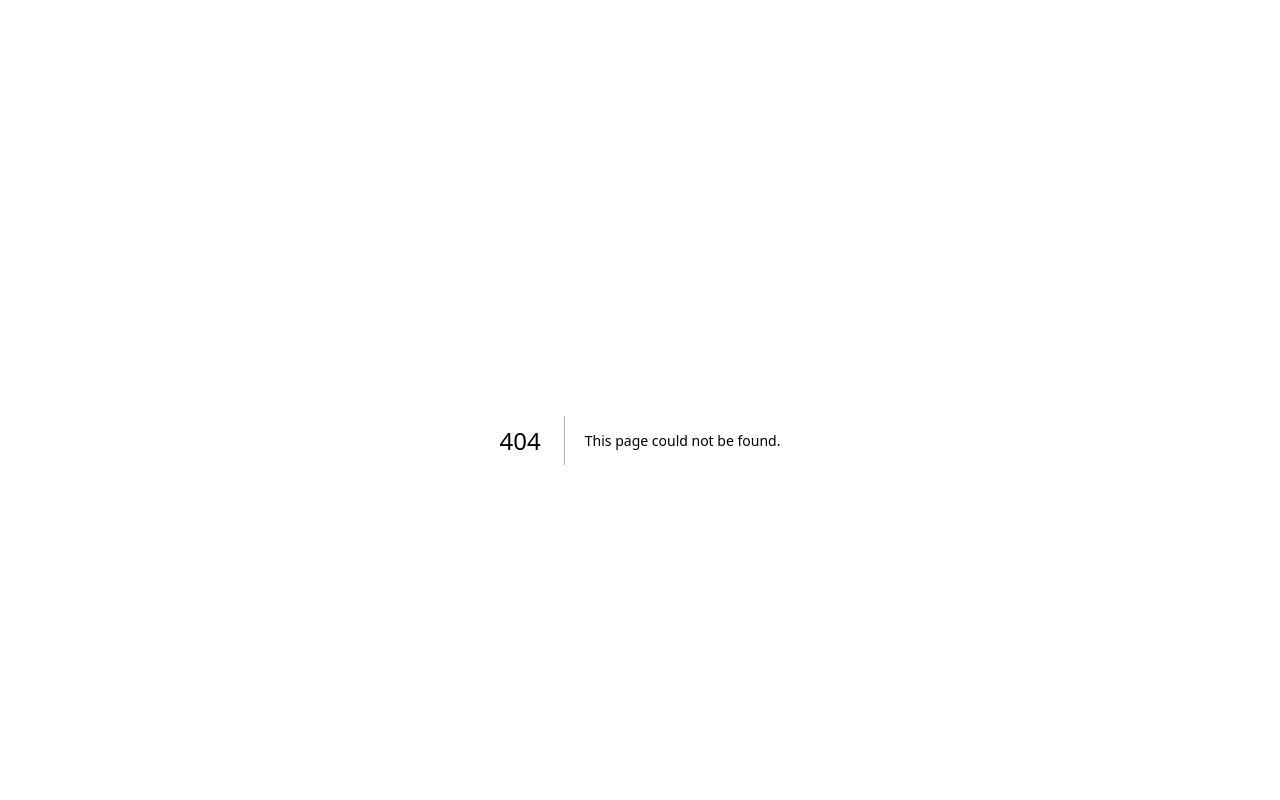
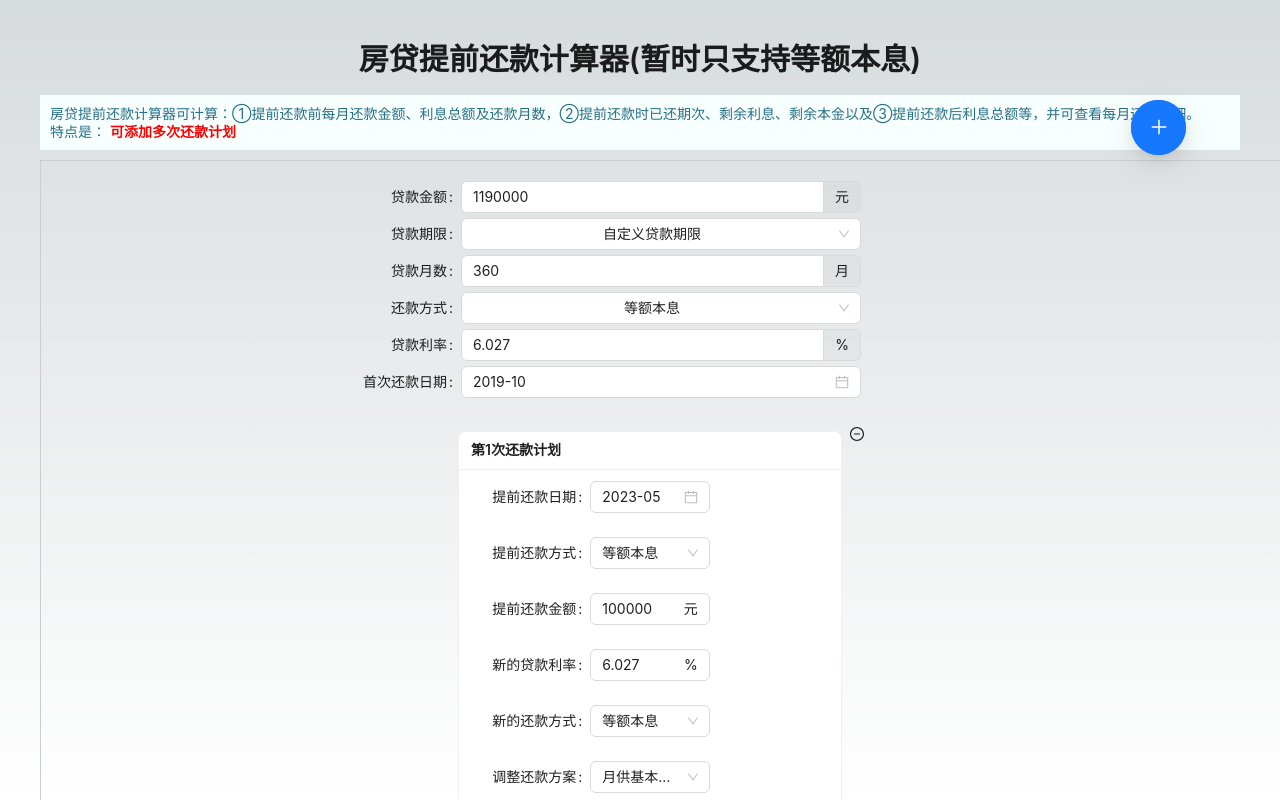
Before and after one commit to chxlvwh/lenders-toolbox, a Next.js app: page /pre-repay in a window 1280 px wide. Before the commit this address had no page. Built offline with nearby package versions, Linux system fonts and the light colour scheme.

Commit message:
添加重定向，优化样式，重命名路径

```diff
--- a/components/Header/HeaderPage.tsx
+++ b/components/Header/HeaderPage.tsx
@@ -3,7 +3,7 @@ import { Typography } from 'antd';
 
 const HeaderPage = () => (
   <>
-    <Typography.Title level={2}>房贷提前还款计算器</Typography.Title>
+    <Typography.Title level={2}>房贷提前还款计算器(暂时只支持等额本息)</Typography.Title>
   </>
 );
 
--- a/components/SearchForm/SearchForm.tsx
+++ b/components/SearchForm/SearchForm.tsx
@@ -102,29 +102,33 @@ const SearchForm: React.FC = () => {
         wrapperCol={{ span: 8 }}
         layout="horizontal"
         initialValues={initialValues}>
-        <Form.Item label="贷款金额：" name="loanAmount">
+        <Form.Item className={styles['custom-form-item']} label="贷款金额：" name="loanAmount">
           <InputNumber addonAfter="元" controls={false} style={{ width: '400px' }} />
         </Form.Item>
-        <Form.Item label="贷款期限：" name="loanYearTerm">
+        <Form.Item className={styles['custom-form-item']} label="贷款期限：" name="loanYearTerm">
           <Select options={loanTermOptions} />
         </Form.Item>
-        <Form.Item label="贷款月数：" name="loanMonthTerm">
+        <Form.Item className={styles['custom-form-item']} label="贷款月数：" name="loanMonthTerm">
           <InputNumber addonAfter="月" controls={false} style={{ width: '400px' }} />
         </Form.Item>
-        <Form.Item label="还款方式：" name="loanType">
+        <Form.Item className={styles['custom-form-item']} label="还款方式：" name="loanType">
           <Select options={loanTypes} />
         </Form.Item>
-        <Form.Item label="贷款利率：" name="rates">
+        <Form.Item className={styles['custom-form-item']} label="贷款利率：" name="rates">
           <InputNumber addonAfter="%" controls={false} style={{ width: '400px' }} />
         </Form.Item>
-        <Form.Item label="首次还款日期：" name="firstRepayDate">
+        <Form.Item className={styles['custom-form-item']} label="首次还款日期：" name="firstRepayDate">
           <DatePicker style={{ width: '400px' }} picker="month" />
         </Form.Item>
         <Form.List name="preRepayList">
           {(fields, { add, remove }) => (
             <>
               {fields.map((field, index) => (
-                <Space key={field.key} align="baseline" style={{ textAlign: 'left' }}>
+                <Space
+                  key={field.key}
+                  align="baseline"
+                  style={{ textAlign: 'left' }}
+                  className={styles['custom-space']}>
                   <Card title={`第${index + 1}次还款计划`} size="small">
                     <Form.Item label="提前还款日期：" name={[field.name, 'prepayDate']}>
                       <DatePicker picker="month" />
@@ -149,7 +153,11 @@ const SearchForm: React.FC = () => {
                     </Form.Item>
                   </Card>
 
-                  {index !== 0 && <MinusCircleOutlined onClick={() => remove(field.name)} />}
+                  <MinusCircleOutlined
+                    onClick={() => {
+                      return index === 0 ? null : remove(field.name);
+                    }}
+                  />
                 </Space>
               ))}
 
@@ -158,7 +166,7 @@ const SearchForm: React.FC = () => {
                   计算
                 </Button>
 
-                <Link href="/pre-loan/detail" target="_blank">
+                <Link href="/pre-repay/detail" target="_blank">
                   <Button
                     size="large"
                     type="primary"
@@ -178,6 +186,7 @@ const SearchForm: React.FC = () => {
                 <FloatButton
                   shape="circle"
                   type="primary"
+                  className={styles['float-btn-circle']}
                   onClick={() => add(form.getFieldValue('preRepayList')[0])}
                   style={{ top: 100, right: 94 }}
                   icon={<PlusOutlined />}
--- a/components/SearchForm/_style.module.sass
+++ b/components/SearchForm/_style.module.sass
@@ -1,13 +1,12 @@
 .search-form-wrapper
-    &.ant-form
-        width: 1200px
-        box-sizing: content-box
-        margin: 10px 0
-        border: 1px solid #eeeeee
-        padding: 20px
-    .ant-form-item
+    width: 1200px
+    box-sizing: content-box
+    margin: 10px 0
+    border: 1px solid #ccc
+    padding: 20px
+    .custom-form-item
         margin-bottom: 5px
-    .ant-space
+    .custom-space
         margin: 20px
         .ant-card
             background: #f8ffff
@@ -17,9 +16,6 @@
 .table-col-sty
     background: #f8ffff
 
-.ant-float-btn-circle
+.float-btn-circle
     width: 55px
     height: 55px
-
-.mt20
-    margin-top: 20px
--- a/contants/index.tsx
+++ b/contants/index.tsx
@@ -2,6 +2,7 @@ import { IFormProps } from '@/components/SearchForm/SearchForm';
 import currency from 'currency.js';
 import dayjs from 'dayjs';
 import { Loan } from '@/utils/Loan';
+import styles from '@/styles/index.module.sass';
 
 export type element = { before: number; after: number };
 export interface ILoanDetailElement {
@@ -154,13 +155,13 @@ export const getBeforePreRepayTableColumns = () => {
     {
       title: 'name',
       dataIndex: 'name',
-      className: 'table-col-sty',
+      className: styles['table-col-sty'],
       width: '50%',
       onCell(record: any) {
         if (record.name === '节省利息') {
           return {
             ...record,
-            className: 'danger'
+            className: styles['danger']
           };
         }
       }
--- a/next.config.js
+++ b/next.config.js
@@ -5,6 +5,15 @@ const nextConfig = {
   output: 'standalone',
   sassOptions: {
     includePaths: [path.join(__dirname, 'styles')]
+  },
+  async redirects() {
+    return [
+      {
+        source: '/',
+        destination: '/pre-repay',
+        permanent: true
+      }
+    ];
   }
 };
 
--- a/package.json
+++ b/package.json
@@ -7,8 +7,7 @@
     "build": "next build",
     "start": "next start",
     "lint": "next lint",
-    "lint:fix": "eslint \"{pages,styles,components,utils,contants}/**/*.@(tsx|ts)\" --fix",
-    "build-css": "node-sass ./styles/index.module.sass ./dist/index.css --watch"
+    "lint:fix": "eslint \"{pages,styles,components,utils,contants}/**/*.@(tsx|ts)\" --fix"
   },
   "dependencies": {
     "@next/font": "13.1.6",
--- a/pages/index.tsx
+++ b/pages/index.tsx
@@ -15,7 +15,7 @@ export default function Home() {
       <main className={styles.main}>
         <h1>多计划提前还款计算器</h1>
         <p>此最大特点是可以添加多次还款计划一起计算，查看自己多久可以还清贷款，以及总共还多少利息。</p>
-        <Link className={customStyles.clickable} href="pre-loan">
+        <Link className={customStyles.clickable} href="pre-repay">
           点击体验 &gt;&gt;
         </Link>
       </main>
--- a/styles/_common.sass
+++ b/styles/_common.sass
@@ -1,5 +1,6 @@
 .danger
     color: $red
+
 .clickable
     color: $blue
     &:hover
```
Also changed, not shown: pages/pre-repay/detail.tsx (renamed from pages/pre-loan/detail.tsx), pages/pre-repay/index.tsx (renamed from pages/pre-loan/index.tsx).
